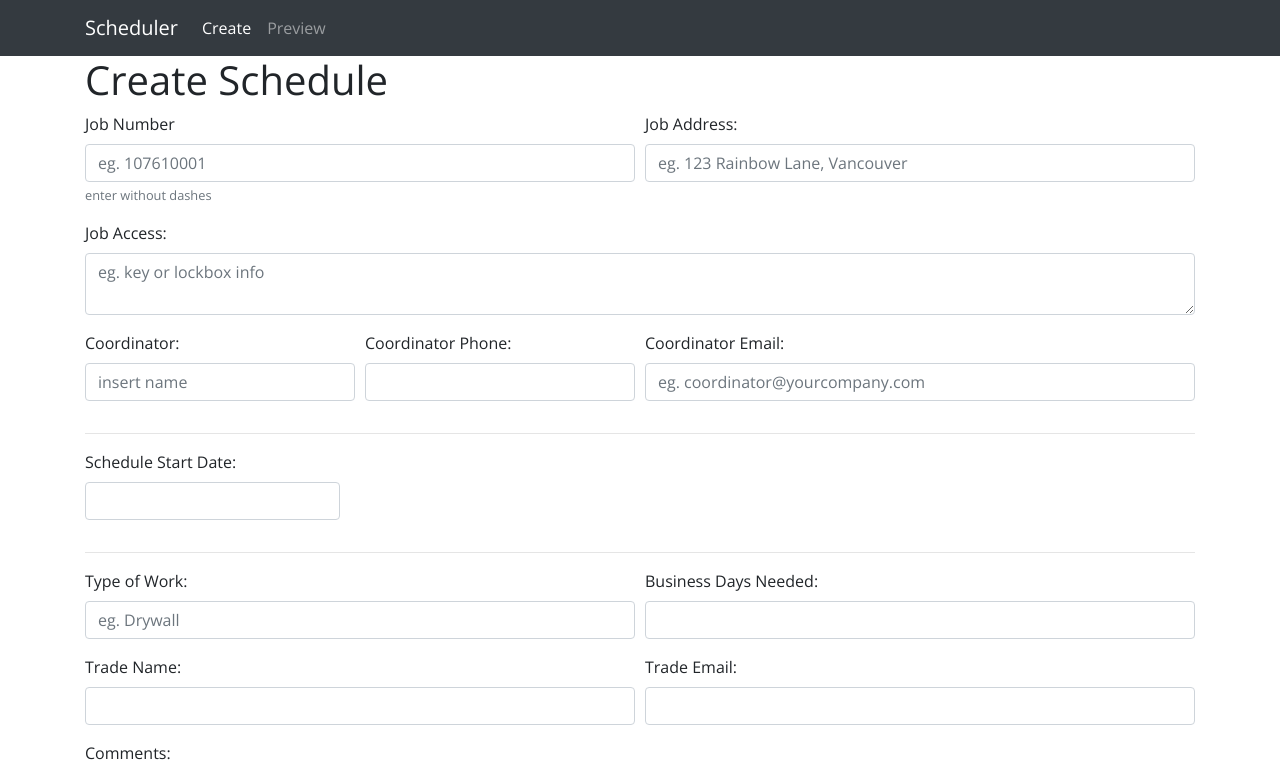
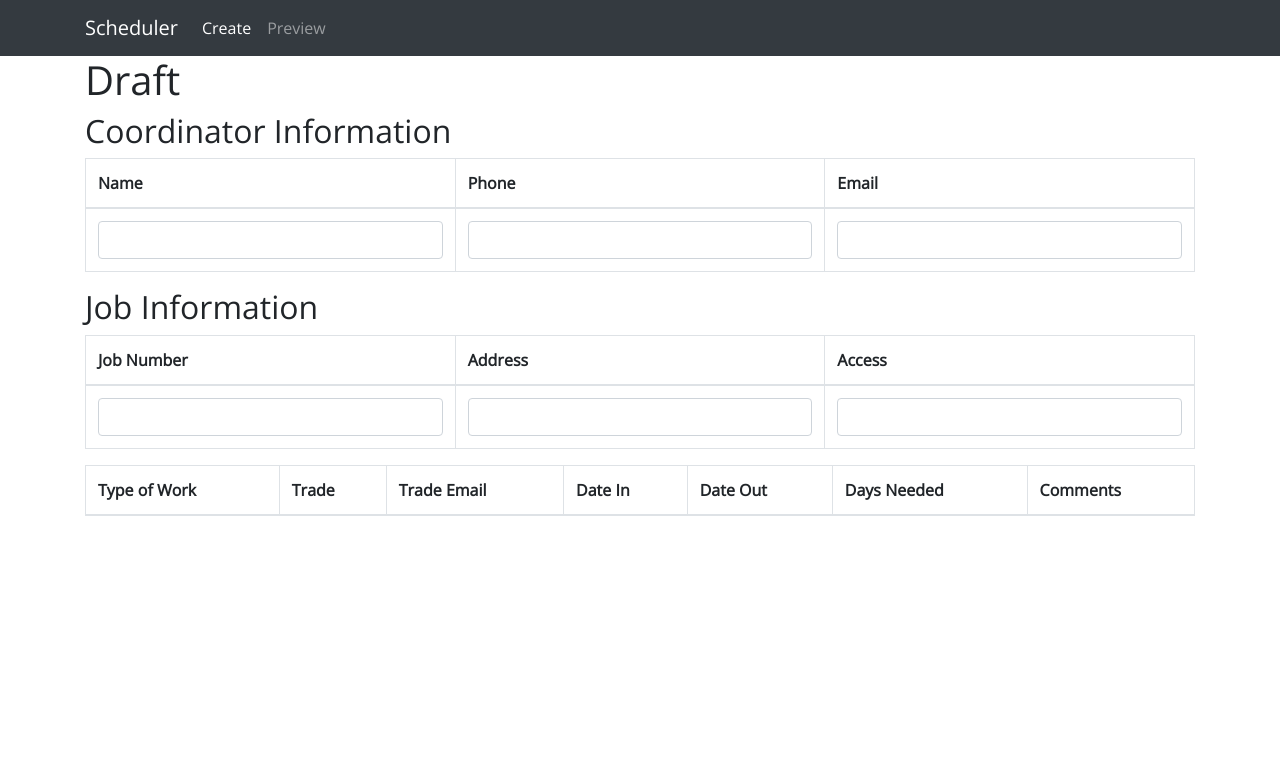
Before and after one commit to seshieya/scheduler, a React (Create React App) app: page /draft in a window 1280 px wide. Shown: the top 771 px of the page. Built offline with nearby package versions, Linux system fonts and the light colour scheme.

Commit message:
added React Router and Draft (WIP) and Preview (WIP)

```diff
--- a/package.json
+++ b/package.json
@@ -6,6 +6,7 @@
     "bootstrap": "^4.1.3",
     "react": "^16.6.0",
     "react-dom": "^16.6.0",
+    "react-router-dom": "^4.3.1",
     "react-scripts": "2.1.0",
     "reactstrap": "^6.5.0"
   },
--- a/src/App.js
+++ b/src/App.js
@@ -4,6 +4,7 @@ import './css/schedule.css'
 import MainNavbar from './components/MainNavbar';
 import ScheduleBase from './components/schedule/ScheduleBase';
 import { Container } from 'reactstrap';
+import MainContainer from "./components/MainContainer";
 
 class App extends Component {
     render() {
@@ -11,9 +12,7 @@ class App extends Component {
             <div className="App">
                 <header className="App-header">
                     <MainNavbar/>
-                    <Container>
-                        <ScheduleBase />
-                    </Container>
+                    <MainContainer/>
                 </header>
             </div>
         );
--- /dev/null
+++ b/src/components/MainContainer.js
@@ -0,0 +1,20 @@
+import React from 'react';
+import {BrowserRouter as Router, Route, Link} from 'react-router-dom';
+import ScheduleBase from './schedule/ScheduleBase';
+import Preview from './schedule/Preview';
+import Draft from './schedule/Draft'
+import {Container} from 'reactstrap';
+
+function MainContainer() {
+    return (
+        <Router>
+            <Container>
+                <Route path="/" exact component={ScheduleBase}/>
+                <Route path="/preview" component={Preview}/>
+                <Route path="/draft" component={Draft}/>
+            </Container>
+        </Router>
+    );
+}
+
+export default MainContainer;
--- a/src/components/MainNavbar.js
+++ b/src/components/MainNavbar.js
@@ -30,10 +30,10 @@ class MainNavbar extends Component {
                     <Collapse isOpen={this.state.isOpen} navbar>
                         <Nav className="mr-auto" navbar>
                             <NavItem>
-                                <NavLink href="#" active>Create</NavLink>
+                                <NavLink href="/" active>Create</NavLink>
                             </NavItem>
                             <NavItem>
-                                <NavLink href="#">Preview</NavLink>
+                                <NavLink href="/preview">Preview</NavLink>
                             </NavItem>
                         </Nav>
                     </Collapse>
--- /dev/null
+++ b/src/components/schedule/Draft.js
@@ -0,0 +1,113 @@
+import React, { Component } from 'react';
+import { Table, Input } from 'reactstrap';
+
+const row = (
+    <tr>
+        <td>
+            <Input type="text" />
+        </td>
+        <td>
+            <Input type="text" />
+        </td>
+        <td>
+            <Input type="text" />
+        </td>
+        <td>
+            <Input type="text" />
+        </td>
+        <td>
+            <Input type="text" />
+        </td>
+        <td>
+            <Input type="text" />
+        </td>
+        <td>
+            <Input type="textarea" />
+        </td>
+    </tr>
+);
+
+class Draft extends Component {
+    constructor(props) {
+
+        super(props);
+
+        this.state = {}
+    }
+
+
+    render() {
+        return(
+            <div>
+                <h1>Draft</h1>
+                <h2>Coordinator Information</h2>
+                <Table bordered>
+                    <thead>
+                    <tr>
+                        <th>Name</th>
+                        <th>Phone</th>
+                        <th>Email</th>
+                    </tr>
+                    </thead>
+                    <tbody>
+                    <tr>
+                        <td>
+                            <Input type="text" />
+                        </td>
+                        <td>
+                            <Input type="text" />
+                        </td>
+                        <td>
+                            <Input type="text" />
+                        </td>
+                    </tr>
+                    </tbody>
+                </Table>
+
+                <h2>Job Information</h2>
+                <Table bordered>
+                    <thead>
+                    <tr>
+                        <th>Job Number</th>
+                        <th>Address</th>
+                        <th>Access</th>
+                    </tr>
+                    </thead>
+                    <tbody>
+                    <tr>
+                        <td>
+                            <Input type="text" />
+                        </td>
+                        <td>
+                            <Input type="text" />
+                        </td>
+                        <td>
+                            <Input type="text" />
+                        </td>
+                    </tr>
+                    </tbody>
+
+
+                </Table>
+                <Table bordered>
+                    <thead>
+                    <tr>
+                        <th>Type of Work</th>
+                        <th>Trade</th>
+                        <th>Trade Email</th>
+                        <th>Date In</th>
+                        <th>Date Out</th>
+                        <th>Days Needed</th>
+                        <th>Comments</th>
+                    </tr>
+                    </thead>
+                    <tbody>
+                    </tbody>
+                </Table>
+            </div>
+        );
+    }
+
+}
+
+export default Draft;
--- /dev/null
+++ b/src/components/schedule/Preview.js
@@ -0,0 +1,11 @@
+import React from 'react';
+
+function Preview() {
+    return(
+        <div>
+            <h1>You are on the preview page!</h1>
+        </div>
+    );
+}
+
+export default Preview;
--- a/src/components/schedule/ScheduleBase.js
+++ b/src/components/schedule/ScheduleBase.js
@@ -1,4 +1,4 @@
-import React, {Component} from 'react';
+import React, { Component } from 'react';
 import ScheduleForm from './ScheduleForm';
 import ScheduleFormRow from './ScheduleFormRow';
 
--- a/src/components/schedule/ScheduleForm.js
+++ b/src/components/schedule/ScheduleForm.js
@@ -14,7 +14,7 @@ function ScheduleForm(props) {
     return (
         <div>
             <h1>Create Schedule</h1>
-            <Form action="#" method="post" id="sc-form">
+            <Form action="#" method="get" id="sc-form">
                 <Row form>
                     <Col sm="12" md="6">
                         <FormGroup>
```
Also changed, not shown: 1 other file (tests, documents, lock files or other folders).
